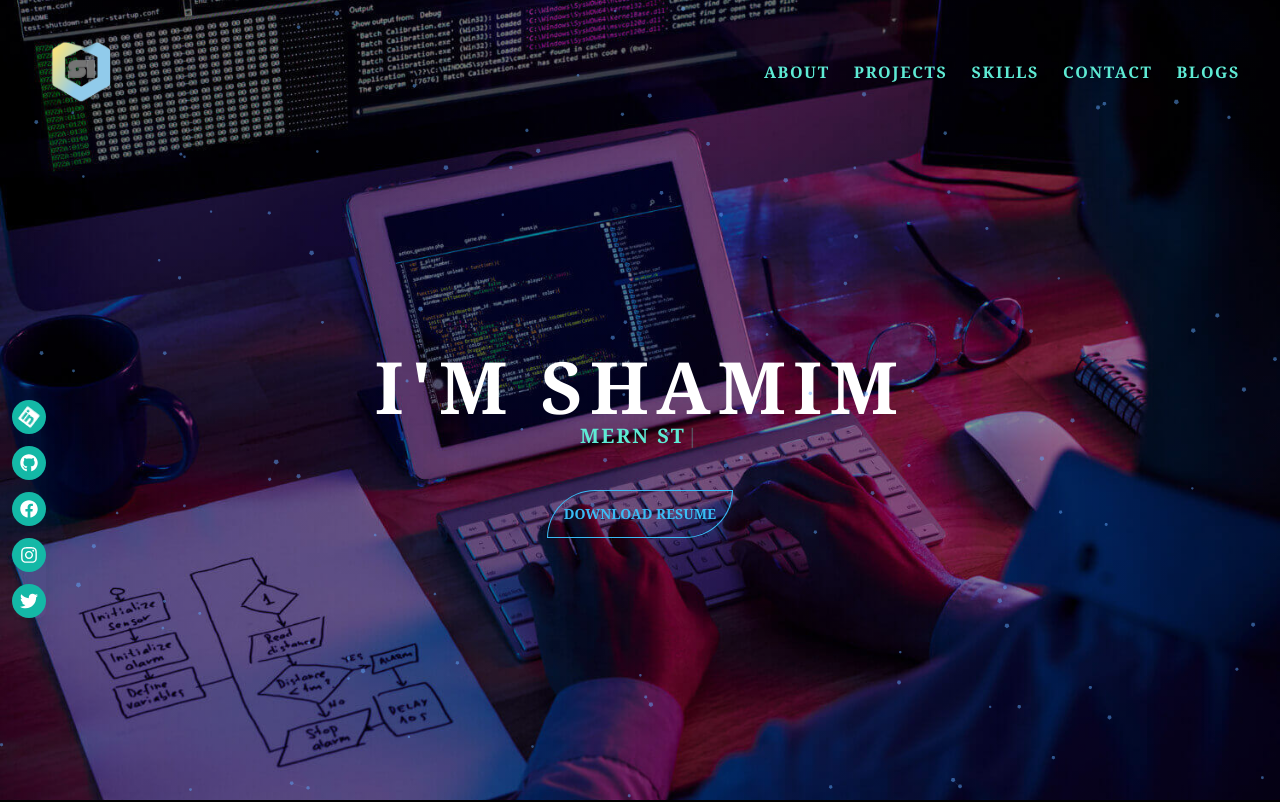
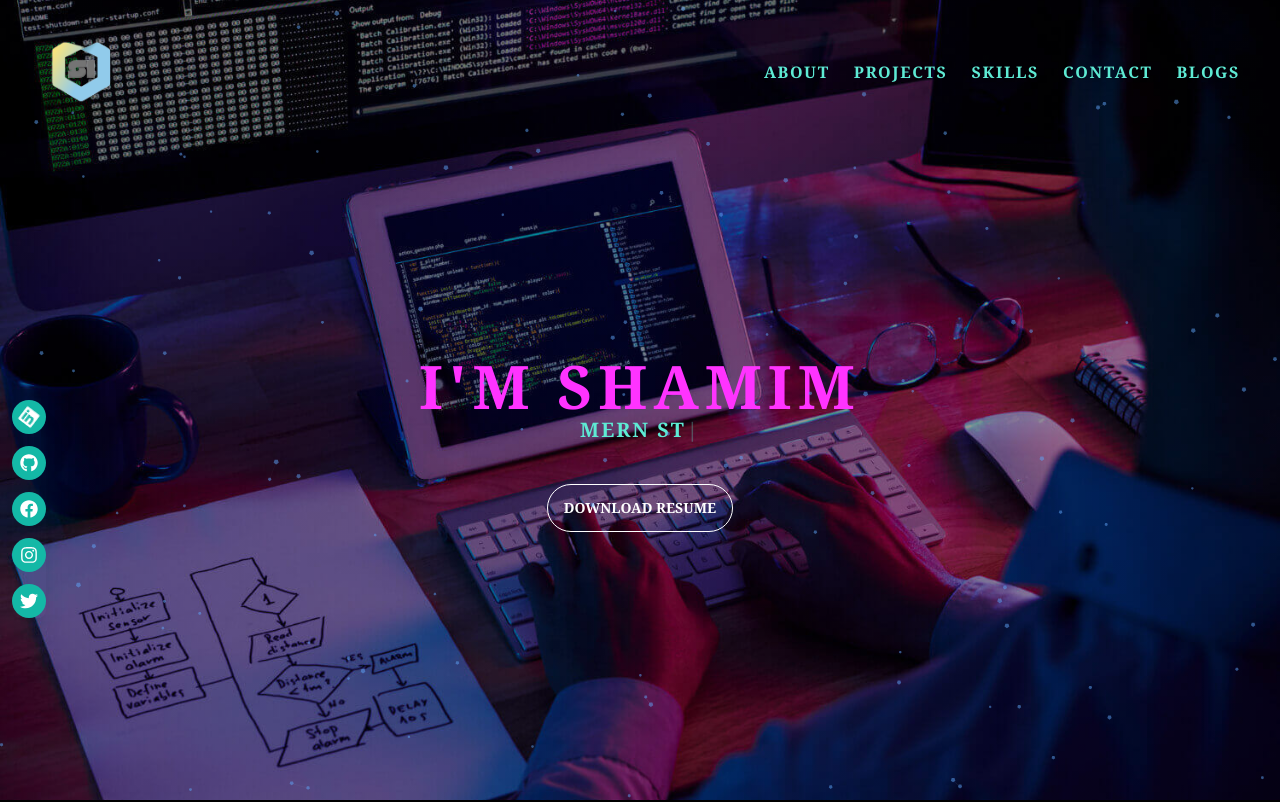
Before and after one commit to CodeWithShamim/portfolio, a React (Create React App) app: page / in a window 1280 px wide. Shown: the top 802 px of the page. Built offline with nearby package versions, Linux system fonts and the light colour scheme.

Commit message:
animation added using framer-motion

```diff
--- a/package.json
+++ b/package.json
@@ -3,11 +3,13 @@
   "version": "0.1.0",
   "private": true,
   "dependencies": {
+    "@react-three/fiber": "^8.0.27",
     "@testing-library/jest-dom": "^5.16.4",
     "@testing-library/react": "^13.3.0",
     "@testing-library/user-event": "^13.5.0",
     "daisyui": "^2.15.2",
-    "framer-motion": "^6.3.11",
+    "framer-motion": "^6.3.15",
+    "framer-motion-3d": "^6.3.16",
     "leaflet": "^1.8.0",
     "leaflet-draw": "^1.0.4",
     "react": "^18.1.0",
@@ -21,6 +23,7 @@
     "react-scripts": "5.0.1",
     "react-spinners": "^0.12.0",
     "react-tsparticles": "^2.0.6",
+    "three": "^0.141.0",
     "tsparticles": "^2.0.6",
     "typewriter-effect": "^2.18.2",
     "web-vitals": "^2.1.4"
--- a/src/pages/Home/Maps.js
+++ b/src/pages/Home/Maps.js
@@ -15,7 +15,7 @@ const Maps = () => {
     <div>
       <MapContainer
         center={center}
-        zoom={9}
+        zoom={11}
         style={{ width: "100%", height: "200px" }}
         scrollWheelZoom={false}
       >
--- a/src/pages/Home/Navbar.js
+++ b/src/pages/Home/Navbar.js
@@ -5,18 +5,49 @@ import Typewriter from "typewriter-effect";
 import { FaBars } from "react-icons/fa";
 import Resume from "../../images/resume/Resume_Shamim_islam.pdf";
 import logo from "../../images/logo.png";
+import { motion } from "framer-motion";
 
 const Navbar = () => {
+  const publicVariants = {
+    hidden: {
+      opacitiy: 0,
+      x: "-100vw",
+    },
+    visible: {
+      opacitiy: 1,
+      color: "#FF33FF",
+      x: 0,
+      transition: {
+        type: "spring",
+        stiffness: 100,
+        delay: 0.2,
+        duration: 1.5,
+      },
+    },
+  };
+
+  const containerVariants = {
+    visible: {
+      transition: {
+        type: "spring",
+        stiffness: 400,
+        delay: 0.2,
+        duration: 1.5,
+      },
+      scale: 1.2,
+      color: "#FF33FF",
+    },
+  };
   return (
     <div className="navbar-background-img h-screen">
       {/* -------------navbar------------------- */}
       <nav className="w-full px-4 md:px-10 py-10 flex items-center justify-between">
         <div>
-          <h1 className="">
+          <motion.h1>
             <Link to="/">
               <img src={logo} alt="logo" className="w-16 lg:w-20" />
             </Link>
-          </h1>
+          </motion.h1>
         </div>
 
         {/* --------------dropdown menu for mobile & tablet--------- */}
@@ -31,50 +62,70 @@ const Navbar = () => {
             tabIndex="0"
             className="menu menu-compact dropdown-content mt-3 p-2 shadow bg-base-100 rounded-box w-52"
           >
-            <li>
+            <motion.li variants={containerVariants} whileHover="visible">
               <a href="#about">About</a>
-            </li>
-            <li>
+            </motion.li>
+
+            <motion.li variants={containerVariants} whileHover="visible">
               <a href="#projects">Projects</a>
-            </li>
-            <li>
+            </motion.li>
+
+            <motion.li variants={containerVariants} whileHover="visible">
               <a href="#skills">Skills</a>
-            </li>
-            <li>
+            </motion.li>
+
+            <motion.li variants={containerVariants} whileHover="visible">
               <a href="#contacts">Contact</a>
-            </li>
-            <li>
+            </motion.li>
+
+            <motion.li variants={containerVariants} whileHover="visible">
               <a href="#blogs">Blogs</a>
-            </li>
+            </motion.li>
           </ul>
         </div>
 
         {/* ------visible for large device------- */}
         <div className="uppercase text-teal-300 text-md font-bold tracking-widest hidden lg:flex gap-6">
-          <h1 className="hover:text-pink-400 hover:scale-105 transition-all">
-            <a href="#about">About</a>
-          </h1>
-          <h1 className="hover:text-pink-400 hover:scale-105 transition-all">
-            <a href="#projects">Projects</a>
-          </h1>
-          <h1 className="hover:text-pink-400 hover:scale-105 transition-all">
-            <a href="#skills">Skills</a>
-          </h1>
-          <h1 className="hover:text-pink-400 hover:scale-105 transition-all">
-            <a href="#contacts">Contact</a>
-          </h1>
-          <h1 className="hover:text-pink-400 hover:scale-105 transition-all">
-            <a href="#blogs">Blogs</a>
-          </h1>
+          <motion.h1 variants={containerVariants} whileHover="visible">
+            <a href="#about" className="py-4">
+              About
+            </a>
+          </motion.h1>
+
+          <motion.h1 variants={containerVariants} whileHover="visible">
+            <a href="#projects" className="py-4">
+              Projects
+            </a>
+          </motion.h1>
+          <motion.h1 variants={containerVariants} whileHover="visible">
+            <a href="#skills" className="py-4">
+              Skills
+            </a>
+          </motion.h1>
+          <motion.h1 variants={containerVariants} whileHover="visible">
+            <a href="#contacts" className="py-4">
+              Contact
+            </a>
+          </motion.h1>
+          <motion.h1 variants={containerVariants} whileHover="visible">
+            <a href="#blogs" className="py-4">
+              Blogs
+            </a>
+          </motion.h1>
         </div>
       </nav>
 
       {/* ---------banner------- */}
       <div className="flex justify-center items-center h-4/5">
         <div>
-          <h1 className="text-3xl md:text-5xl lg:text-7xl font-bold uppercase tracking-widest">
+          <motion.h1
+            variants={publicVariants}
+            initial="hidden"
+            animate="visible"
+            className="text-3xl md:text-5xl lg:text-6xl font-bold uppercase tracking-widest"
+          >
             I'm SHAMIM
-          </h1>
+          </motion.h1>
 
           {/* ---typewriter--- */}
           <p className="text-sm md:text-lg lg:text-xl tracking-widest text-teal-300 font-semibold">
@@ -95,13 +146,18 @@ const Navbar = () => {
 
           {/* ---download resume--- */}
           <div className="py-4 md:py-10 text-base-100">
-            <a
-              className="btn btn-outline btn-info btn-sm md:btn-md animate-pulse hover:animate-none font-bold text-secondary rounded-tl-full rounded-br-full"
+            <motion.a
+              whileHover={{
+                scale: 1.1,
+                textShadow: "0px 0px 8px rgb(255, 255, 255)",
+                boxShadow: "0px 0px 8px rgb(255, 255, 255)",
+              }}
+              className="btn btn-outline rounded-full hover:bg-transparent hover:text-secondary btn-sm md:btn-md font-bold text-secondary"
               href={Resume}
               download="Resume of shamim islam"
             >
               Download Resume
-            </a>
+            </motion.a>
           </div>
         </div>
       </div>
--- a/tailwind.config.js
+++ b/tailwind.config.js
@@ -9,7 +9,7 @@ module.exports = {
             mytheme: {
                 primary: "#000000",
                 secondary: "#ffffff",
-                accent: "#FF651C",
+                accent: "#FF33FF",
                 neutral: "#3d4451",
                 "base-100": "#000000",
             },
```
Also changed, not shown: 1 other file (tests, documents, lock files or other folders).
